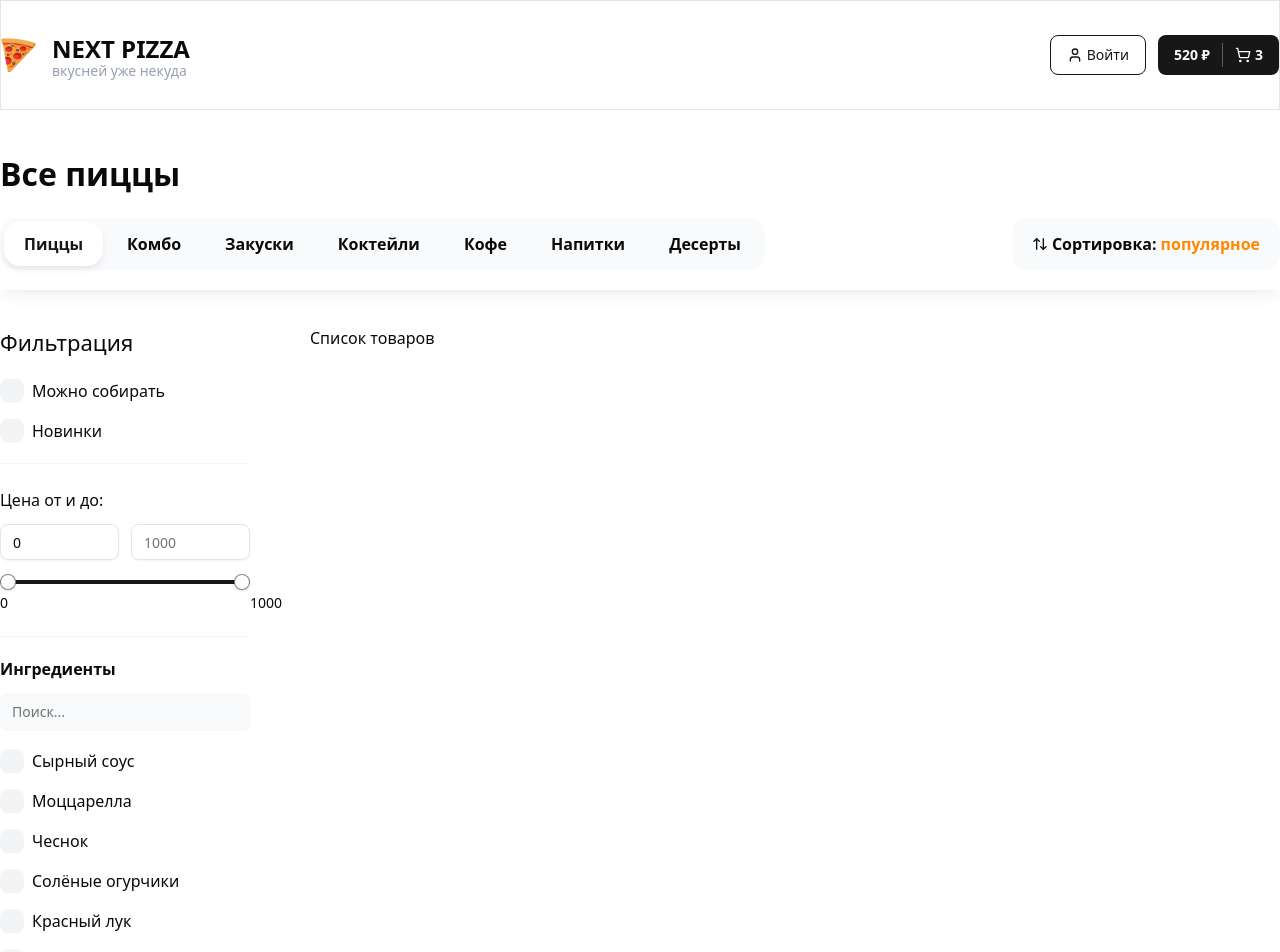
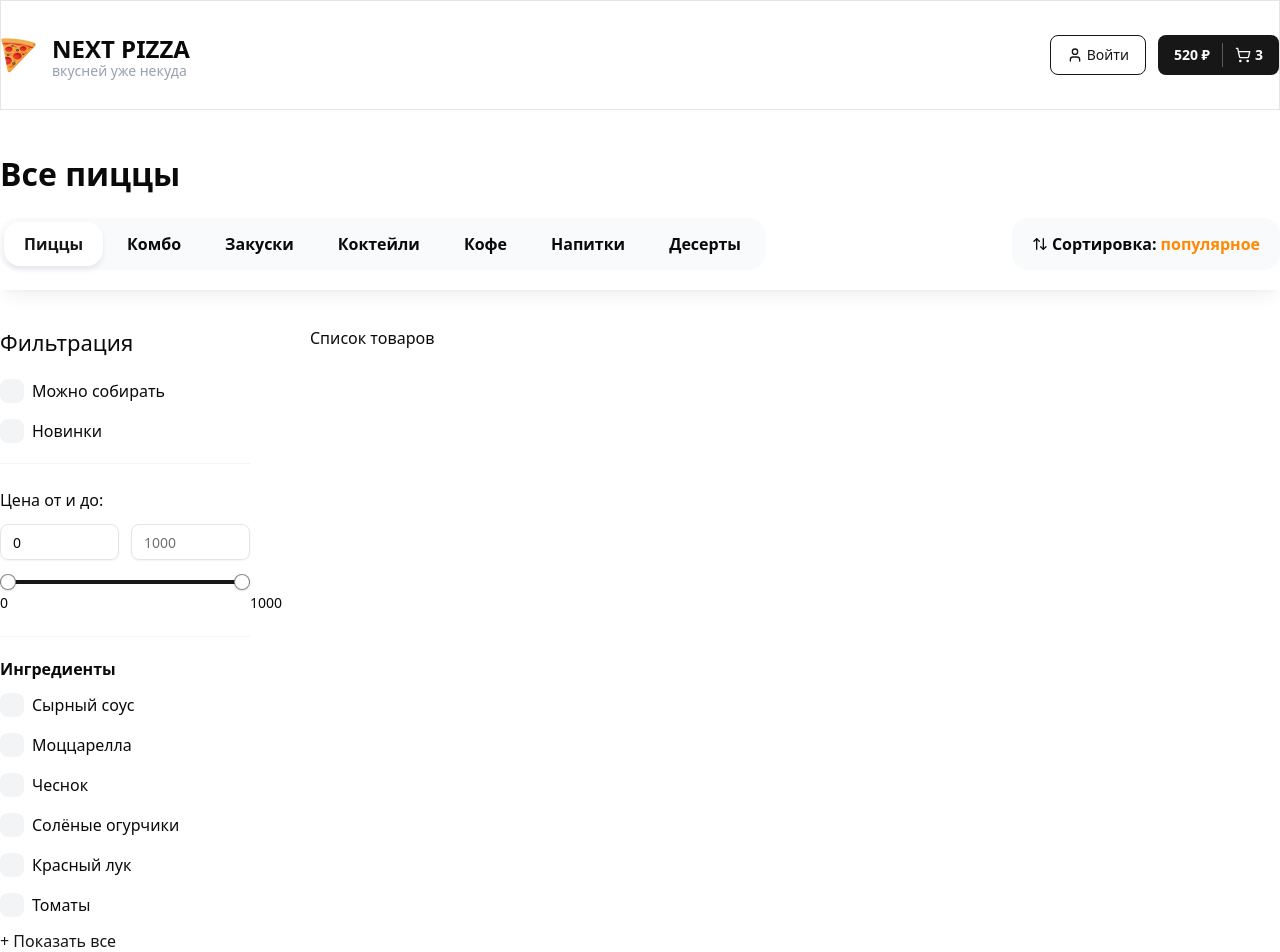
Before and after one commit to piy-bebe/next-pizza, a Next.js app: page / in a window 1280 px wide. Shown: the top 952 px of the page. Built offline with nearby package versions, Linux system fonts and the light colour scheme.

Commit message:
feat: добавить функцию показать/скрыть для ингредиентов

```diff
--- a/components/shared/checkbox-filters-group.tsx
+++ b/components/shared/checkbox-filters-group.tsx
@@ -1,5 +1,5 @@
 'use client'
-import React from 'react'
+import React, { useState } from 'react'
 import { FilterCheckbox, FilterCheckboxProps } from './filter-checkbox'
 import { Input } from '../ui'
 
@@ -8,7 +8,7 @@
 interface Props {
   title: string
   items: Item[]
-  defaultItems?: Item[]
+  defaultItems: Item[]
   limit?: number
   searchInputPlaceHolder?: string
   onChange?: (values: string[]) => void
@@ -26,16 +26,22 @@
   defaultValue,
   className,
 }) => {
+  const [showAll, setShowAll] = useState(false)
+
+  const list = showAll ? items : defaultItems.slice(0, limit)
+
   return (
     <div className={className}>
       <p className="font-bold mb-3">{title}</p>
 
-      <div className="mb-5">
-        <Input placeholder={searchInputPlaceHolder} className="bg-gray-50 border-none" />
-      </div>
+      {showAll && (
+        <div className="mb-5">
+          <Input placeholder={searchInputPlaceHolder} className="bg-gray-50 border-none" />
+        </div>
+      )}
 
       <div className="flex flex-col gap-4 max-h-96 pr-2 overflow auto scrollbar">
-        {items.map((item, index) => (
+        {list.map((item, index) => (
           <FilterCheckbox
             key={index}
             text={item.text}
@@ -46,6 +52,13 @@
           />
         ))}
       </div>
+      {items.length > limit && (
+        <div className={showAll ? 'border-t border-t-neutral-100 mt-4' : ''}>
+          <button onClick={() => setShowAll(!showAll)} className="text-primary mt-3">
+            {showAll ? 'Скрыть' : '+ Показать все'}
+          </button>
+        </div>
+      )}
     </div>
   )
 }
--- a/components/shared/filters.tsx
+++ b/components/shared/filters.tsx
@@ -85,6 +85,22 @@
             text: 'Томаты',
             value: '6',
           },
+          {
+            text: 'Лук',
+            value: '7',
+          },
+          {
+            text: 'Салат',
+            value: '8',
+          },
+          {
+            text: 'Халапеньо',
+            value: '9',
+          },
+          {
+            text: 'Колбаса',
+            value: '10',
+          },
         ]}
       />
     </div>
```
